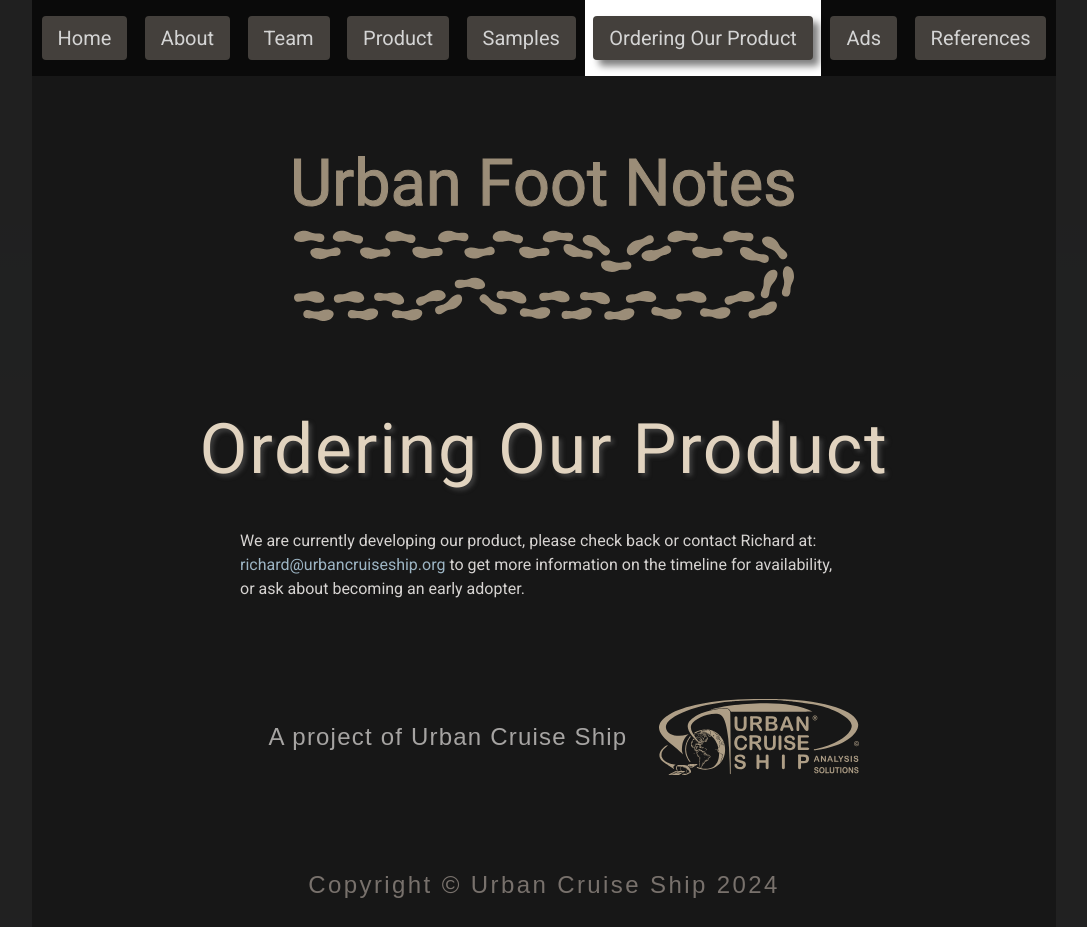
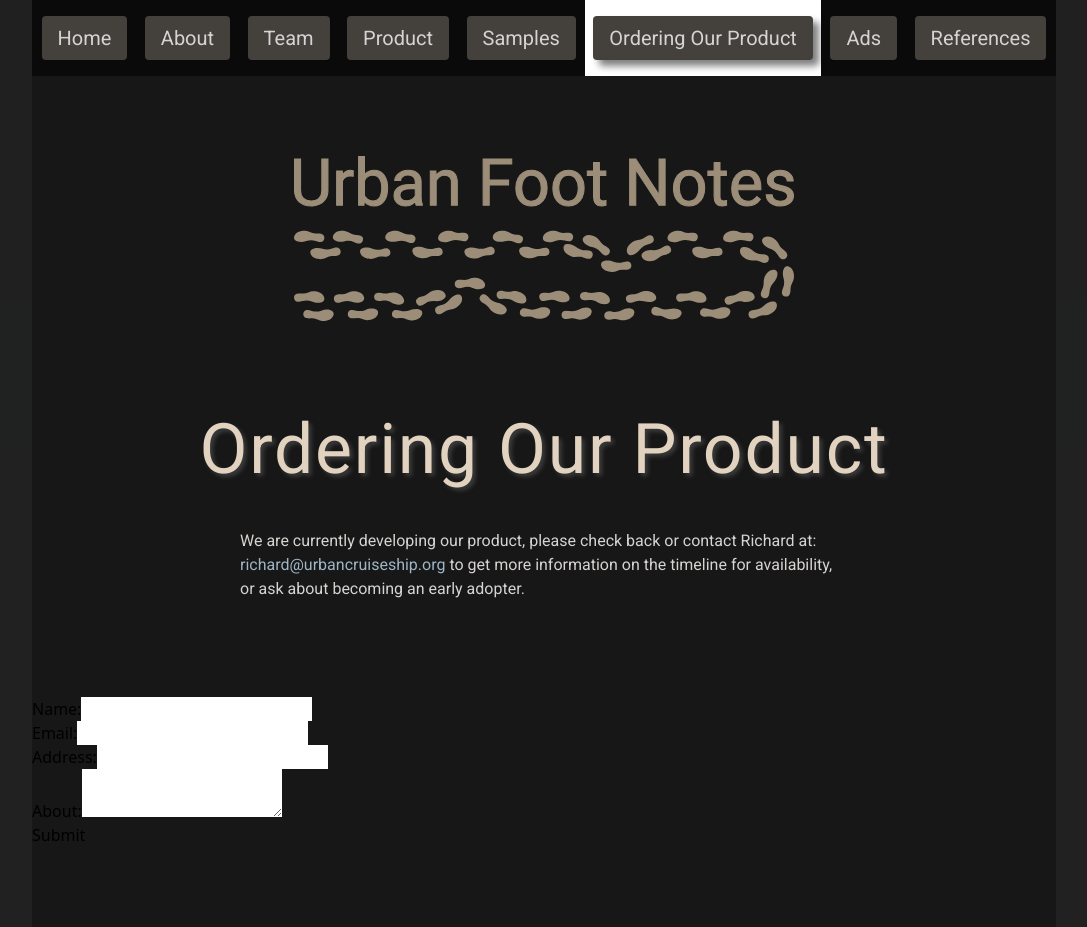
Before and after one commit to Richard-Burd/urban-footnotes-landing, a Next.js app: page /order in a window 1280 px wide. Shown: the top 927 px of the page, without its empty margins (96-1183 px from the left). Built offline with nearby package versions, Linux system fonts and the light colour scheme; a web font is replaced by a local one.

Commit message:
working form sans image upload

```diff
--- /dev/null
+++ b/components/ContactUsForm.js
@@ -0,0 +1,68 @@
+import { useState } from "react";
+
+export default function Form() {
+  const [formData, setFormData] = useState({
+    name: "",
+    email: "",
+    address: "",
+    about: "",
+  });
+
+  const [successMessage, setSuccessMessage] = useState("");
+
+  const handleChange = (e) => {
+    const { name, value } = e.target;
+    setFormData({ ...formData, [name]: value });
+  };
+
+  const handleSubmit = async (e) => {
+    e.preventDefault();
+    const response = await fetch("/api/submitContactUsForm", {
+      method: "POST",
+      headers: {
+        "Content-Type": "application/json",
+      },
+      body: JSON.stringify(formData),
+    });
+    const result = await response.json();
+    setSuccessMessage("Form successfully submitted!");
+  };
+
+  return (
+    <form onSubmit={handleSubmit}>
+      <div>
+        <label>Name:</label>
+        <input
+          type="text"
+          name="name"
+          value={formData.name}
+          onChange={handleChange}
+        />
+      </div>
+      <div>
+        <label>Email:</label>
+        <input
+          type="email"
+          name="email"
+          value={formData.email}
+          onChange={handleChange}
+        />
+      </div>
+      <div>
+        <label>Address:</label>
+        <input
+          type="text"
+          name="address"
+          value={formData.address}
+          onChange={handleChange}
+        />
+      </div>
+      <div>
+        <label>About:</label>
+        <textarea name="about" value={formData.about} onChange={handleChange} />
+      </div>
+      <button type="submit">Submit</button>
+      {successMessage && <p>{successMessage}</p>}
+    </form>
+  );
+}
--- /dev/null
+++ b/pages/api/submitContactUsForm.js
@@ -0,0 +1,19 @@
+// Gets called by the <ContactUsForm /> component when the user submits the form
+export default async function handler(req, res) {
+  if (req.method === "POST") {
+    const scriptUrl = process.env.GOOGLE_SCRIPT_URL;
+
+    const response = await fetch(scriptUrl, {
+      method: "POST",
+      headers: {
+        "Content-Type": "application/json",
+      },
+      body: JSON.stringify(req.body),
+    });
+
+    const result = await response.json();
+    res.status(200).json(result);
+  } else {
+    res.status(405).json({ message: "Only POST requests allowed" });
+  }
+}
--- a/pages/order.js
+++ b/pages/order.js
@@ -1,5 +1,6 @@
 import PageHeaderLogo from "@/components/PageHeaderLogo";
 import PageTitle from "@/components/PageTitle";
+import ContactUsForm from "@/components/ContactUsForm"; // 3rd Deployment Try
 
 import Link from "next/link";
 
@@ -27,6 +28,7 @@ export default function Order() {
           </p>
         </div>
       </div>
+      <ContactUsForm />
     </div>
   );
 }
```
Also changed, not shown: components/SocialMediaIcon.js (+0 -8 lines), 1 other file (tests, documents, lock files or other folders).
